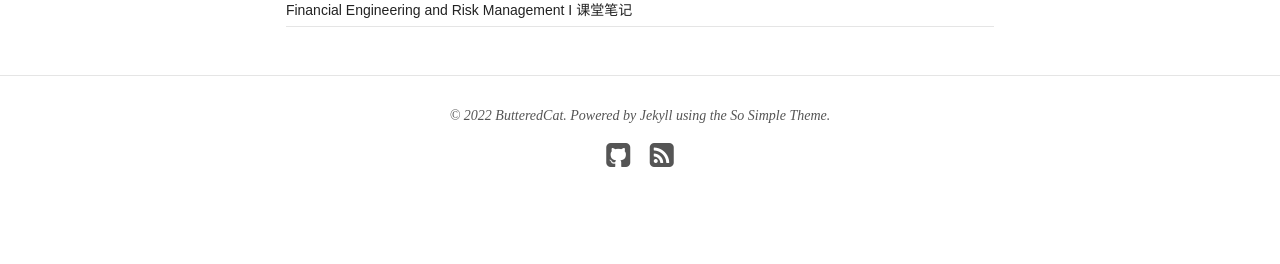
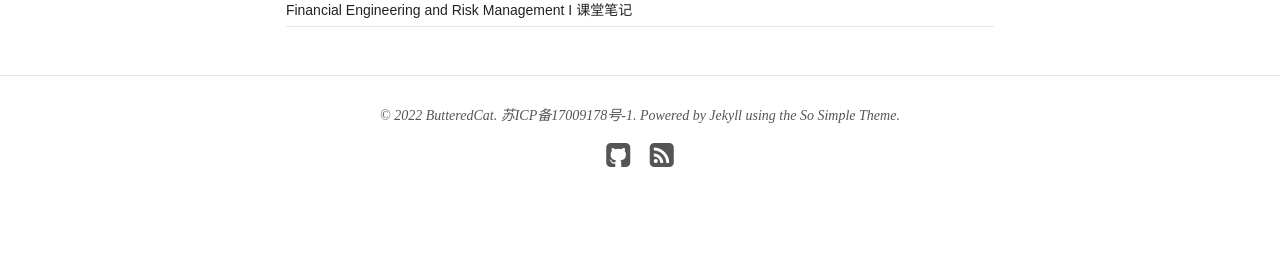
Before and after one commit to ButteredCat/butteredcat.github.io, a Jekyll site: the page built from index.html, in a window 1280 px wide. Shown: the part 1171-1435 px from the top of the page. Built offline with Jekyll 4.4.1, drawn with Linux system fonts in a browser that asks for light colours; nearby versions of some CDN libraries.

Commit message:
Update footer.html
增加备案号

```diff
--- a/_includes/footer.html
+++ b/_includes/footer.html
@@ -1,6 +1,6 @@
 {% if site.owner.google.ad-client and site.owner.google.ad-slot %}{% include ad-footer.html %}{% endif %}
 
-<span>&copy; {{ site.time | date: '%Y' }} {{ site.owner.name }}. Powered by <a href="http://jekyllrb.com" rel="nofollow">Jekyll</a> using the <a href="https://mademistakes.com/work/so-simple-jekyll-theme/" rel="nofollow">So Simple Theme</a>.</span>
+<span>&copy; {{ site.time | date: '%Y' }} {{ site.owner.name }}.  <a href="https://beian.miit.gov.cn/">苏ICP备17009178号-1</a>. Powered by <a href="http://jekyllrb.com" rel="nofollow">Jekyll</a> using the <a href="https://mademistakes.com/work/so-simple-jekyll-theme/" rel="nofollow">So Simple Theme</a>.</span>
 <div class="social-icons">
 	{% if site.owner.twitter %}<a href="https://twitter.com/{{ site.owner.twitter }}" title="{{ site.owner.name}} on Twitter" target="_blank"><i class="fa fa-twitter-square fa-2x"></i></a>{% endif %}
 	{% if site.owner.facebook %}<a href="https://facebook.com/{{ site.owner.facebook }}" title="{{ site.owner.name}} on Facebook" target="_blank"><i class="fa fa-facebook-square fa-2x"></i></a>{% endif %}
```
